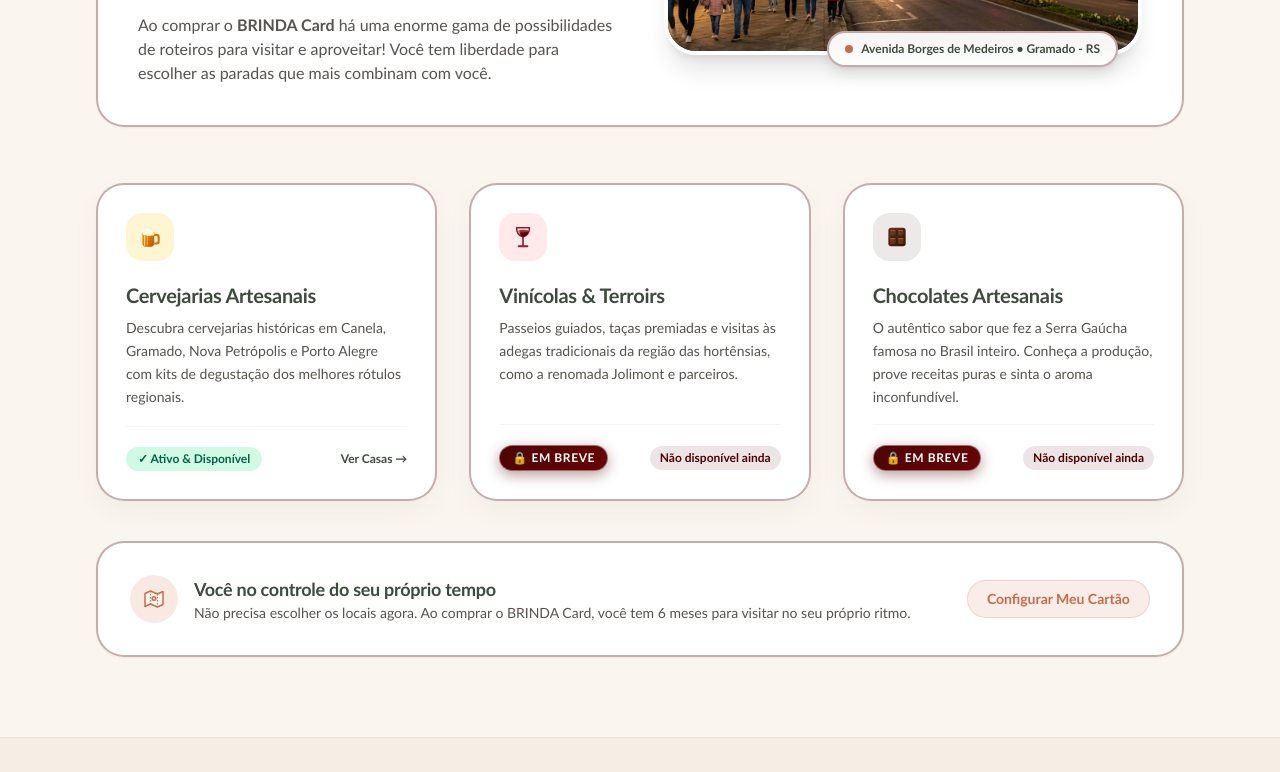
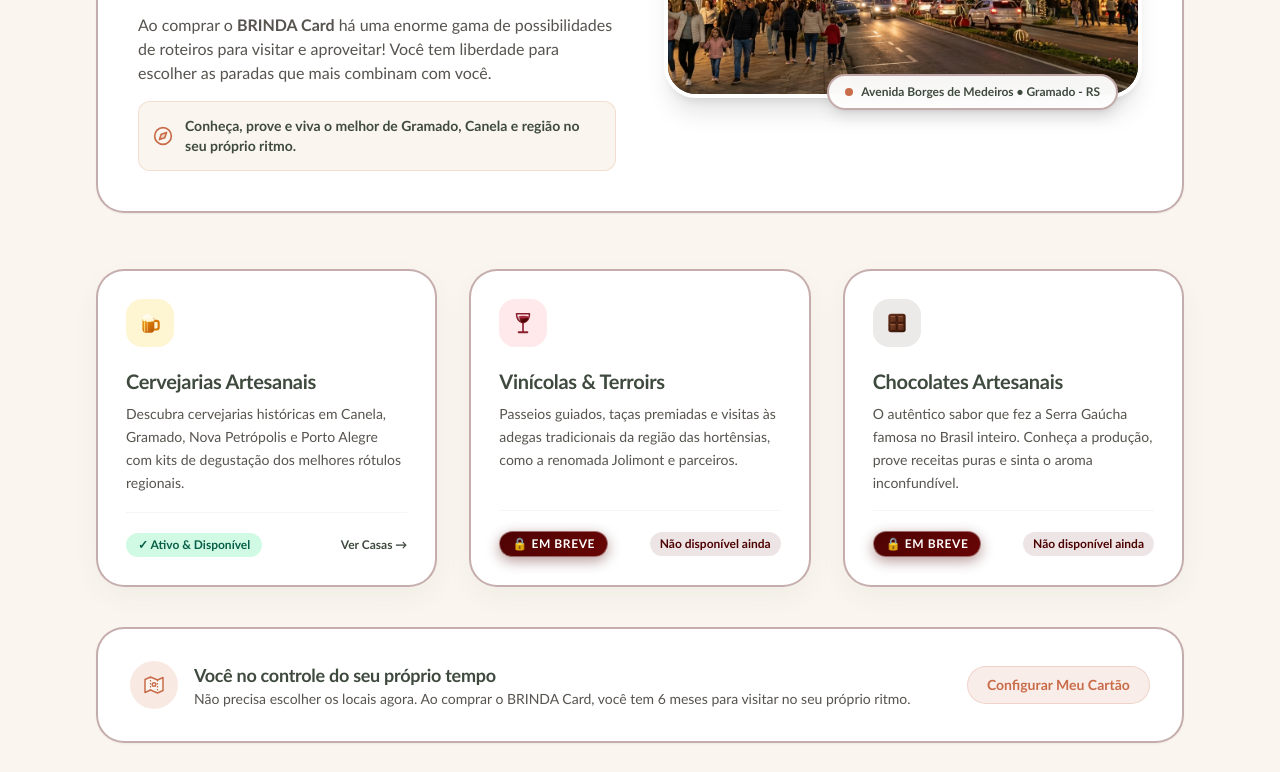
Before and after one commit to cltsyesod/brindaserrasite, a plain HTML site: page index.html in a window 1280 px wide. Shown: the part 1228-2000 px from the top of the page. Drawn offline with nearby package versions, Linux system fonts and the light colour scheme.

Commit message:
Restaura quadro de frase em Nosso Objetivo com icone vetorial realista de bussola

```diff
--- a/index.html
+++ b/index.html
@@ -224,6 +224,11 @@
             <p class="text-sm sm:text-base text-stone-600 leading-relaxed">
               Ao comprar o <strong>BRINDA Card</strong> há uma enorme gama de possibilidades de roteiros para visitar e aproveitar! Você tem liberdade para escolher as paradas que mais combinam com você.
             </p>
+
+            <div class="p-3.5 rounded-xl bg-brandCream-soft border border-brandPeach/40 flex items-center gap-3 text-xs sm:text-sm font-semibold text-brandGreen">
+              <svg width="20" height="20" viewBox="0 0 24 24" fill="none" stroke="currentColor" stroke-width="2" stroke-linecap="round" stroke-linejoin="round" class="text-brandTerracotta shrink-0" aria-hidden="true"><circle cx="12" cy="12" r="10"></circle><polygon points="16.24 7.76 14.12 14.12 7.76 16.24 9.88 9.88 16.24 7.76" fill="currentColor" fill-opacity="0.25"></polygon></svg>
+              <span>Conheça, prove e viva o melhor de Gramado, Canela e região no seu próprio ritmo.</span>
+            </div>
           </div>
 
           <!-- Foto Noturna Elegante de Gramado com Iluminação e Arquitetura -->
```
